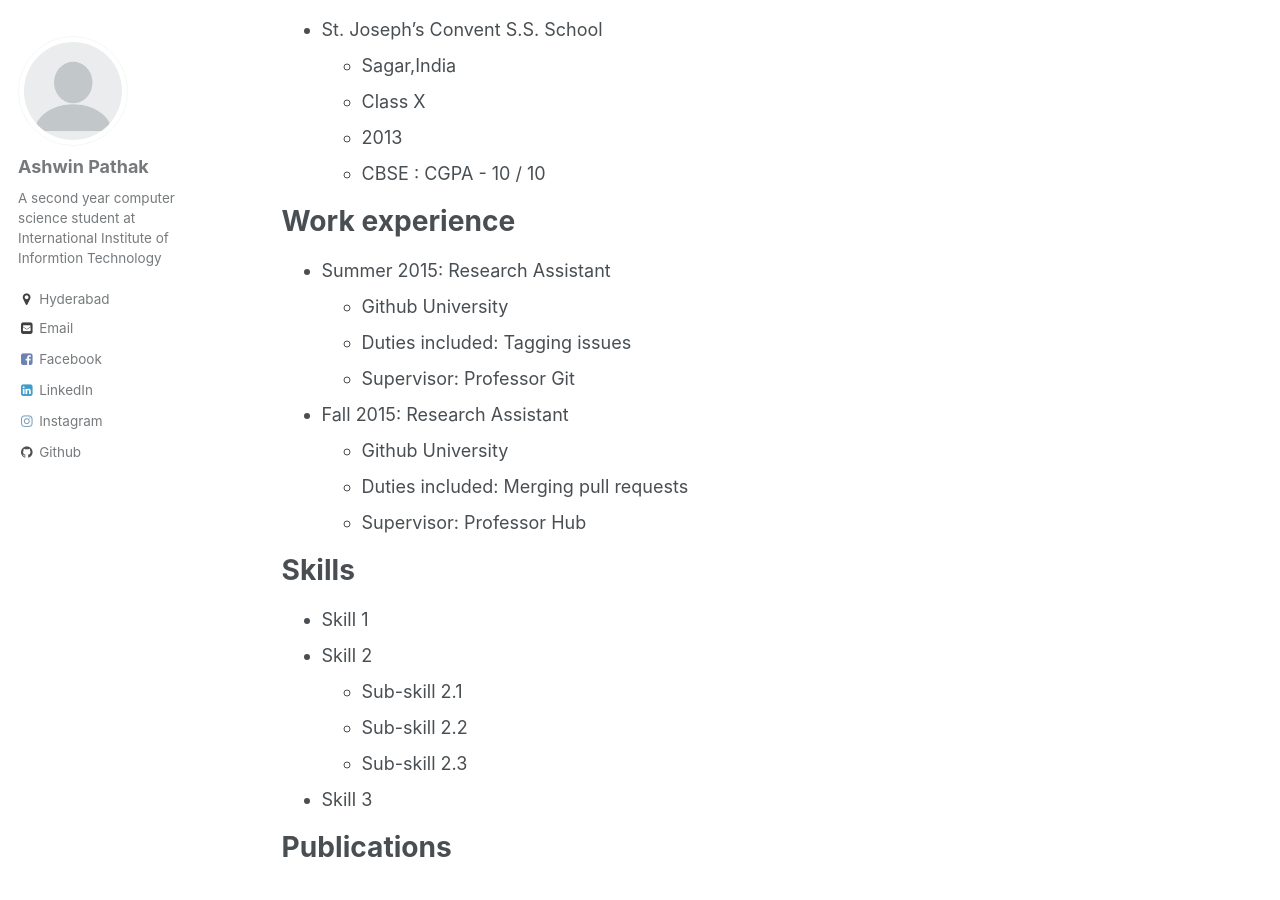
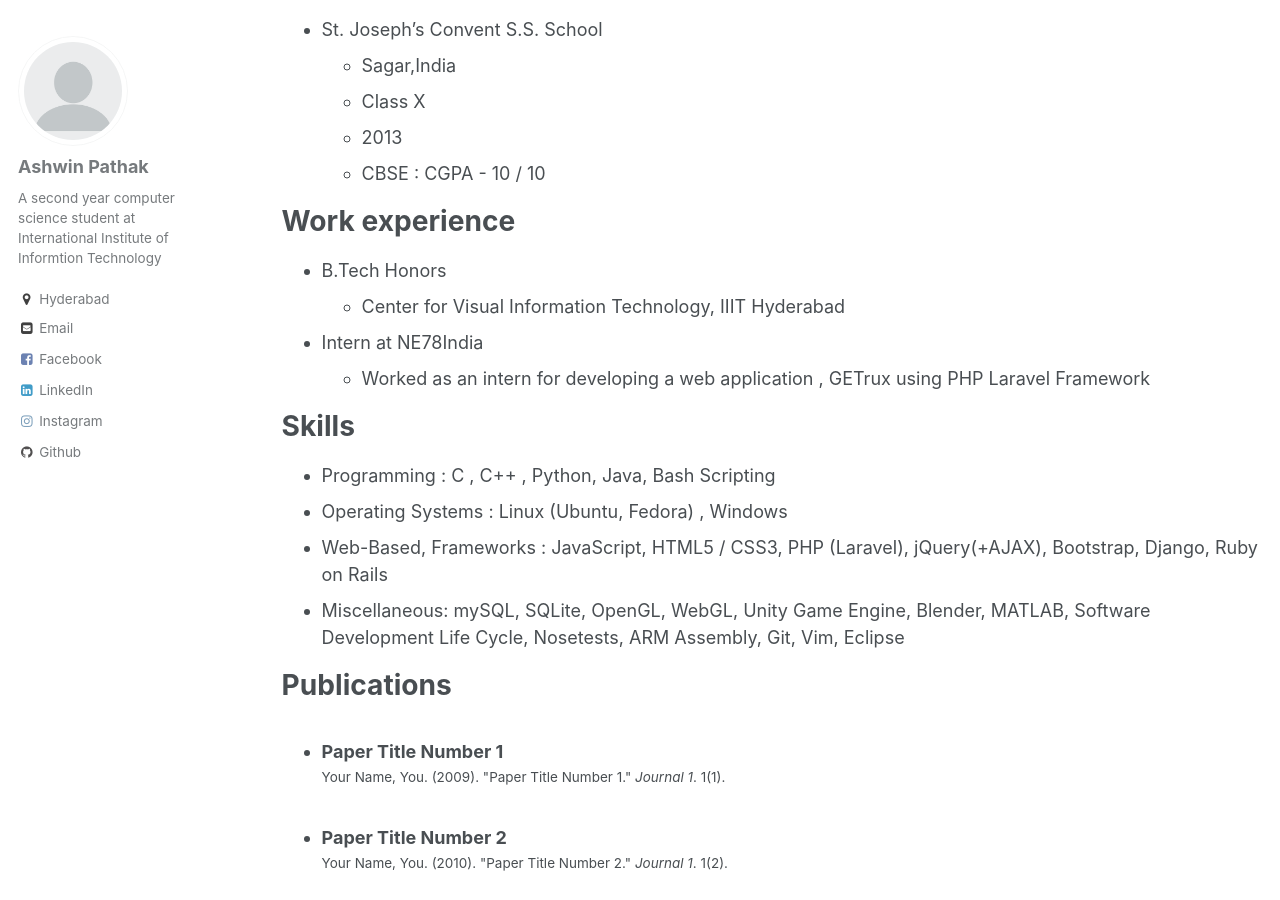
Before and after one commit to ashwinpathak20/ashwinpathak20.github.io, a Jekyll site: the page built from _pages/cv.md, in a window 1280 px wide and 900 px high, scrolled down 700 px. Built offline with Jekyll 4.4.1, drawn with Linux system fonts in a browser that asks for light colours.

Commit message:
Update cv.md

```diff
--- a/_pages/cv.md
+++ b/_pages/cv.md
@@ -37,24 +37,19 @@ Education
 
 Work experience
 ======
-* Summer 2015: Research Assistant
-  * Github University
-  * Duties included: Tagging issues
-  * Supervisor: Professor Git
+* B.Tech Honors
+  * Center for Visual Information Technology, IIIT Hyderabad
 
-* Fall 2015: Research Assistant
-  * Github University
-  * Duties included: Merging pull requests
-  * Supervisor: Professor Hub
+* Intern at NE78India
+  * Worked as an intern for developing a web application , GETrux using PHP Laravel Framework
 
 Skills
 ======
-* Skill 1
-* Skill 2
-  * Sub-skill 2.1
-  * Sub-skill 2.2
-  * Sub-skill 2.3
-* Skill 3
+* Programming :  C , C++ , Python, Java, Bash Scripting
+* Operating Systems :  Linux (Ubuntu, Fedora) , Windows
+* Web-Based, Frameworks :  JavaScript, HTML5 / CSS3, PHP (Laravel), jQuery(+AJAX), Bootstrap, Django, Ruby on Rails
+* Miscellaneous:  mySQL, SQLite, OpenGL, WebGL, Unity Game Engine, Blender, MATLAB, Software Development Life Cycle, Nosetests, ARM Assembly, Git, Vim, Eclipse
+
 
 Publications
 ======
```
